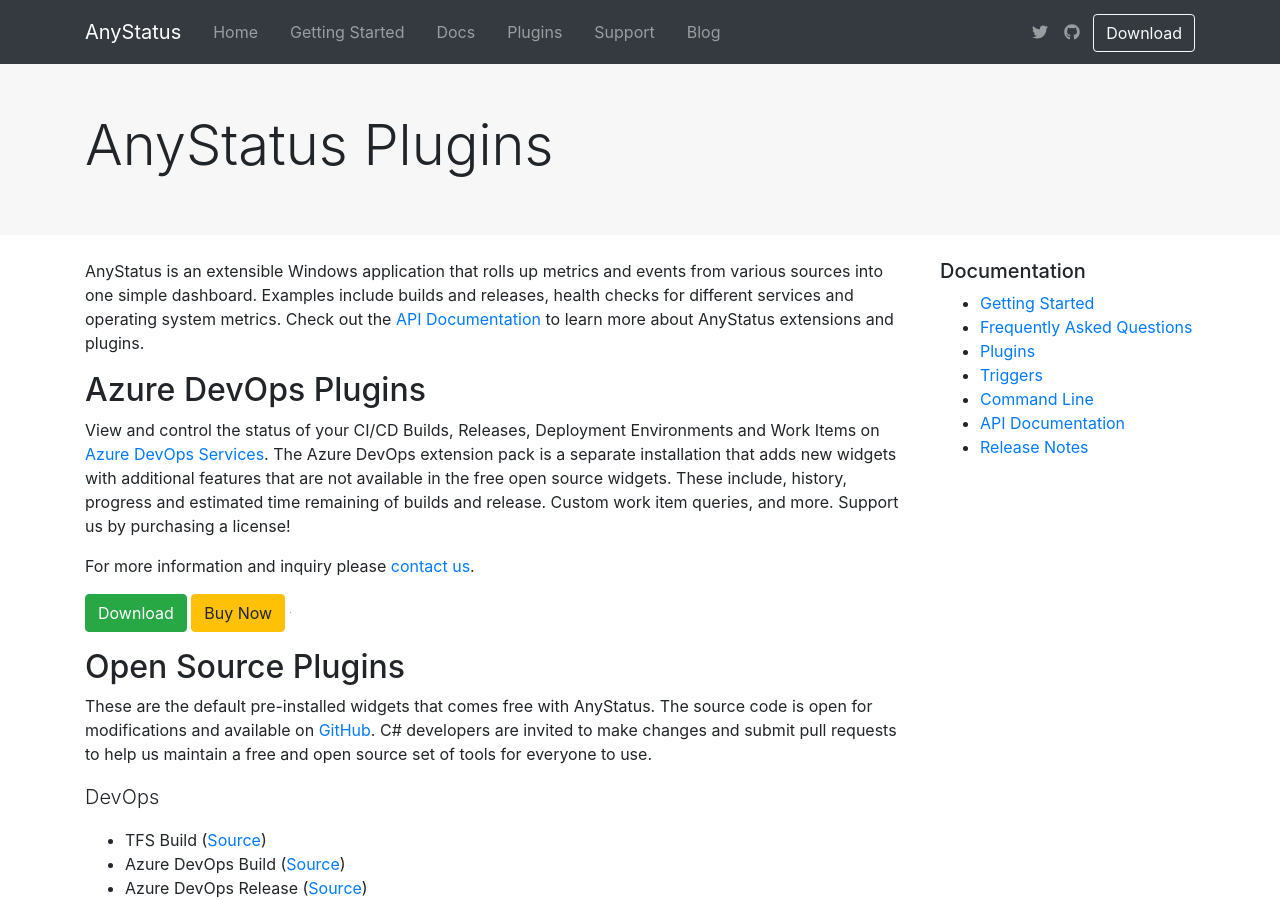
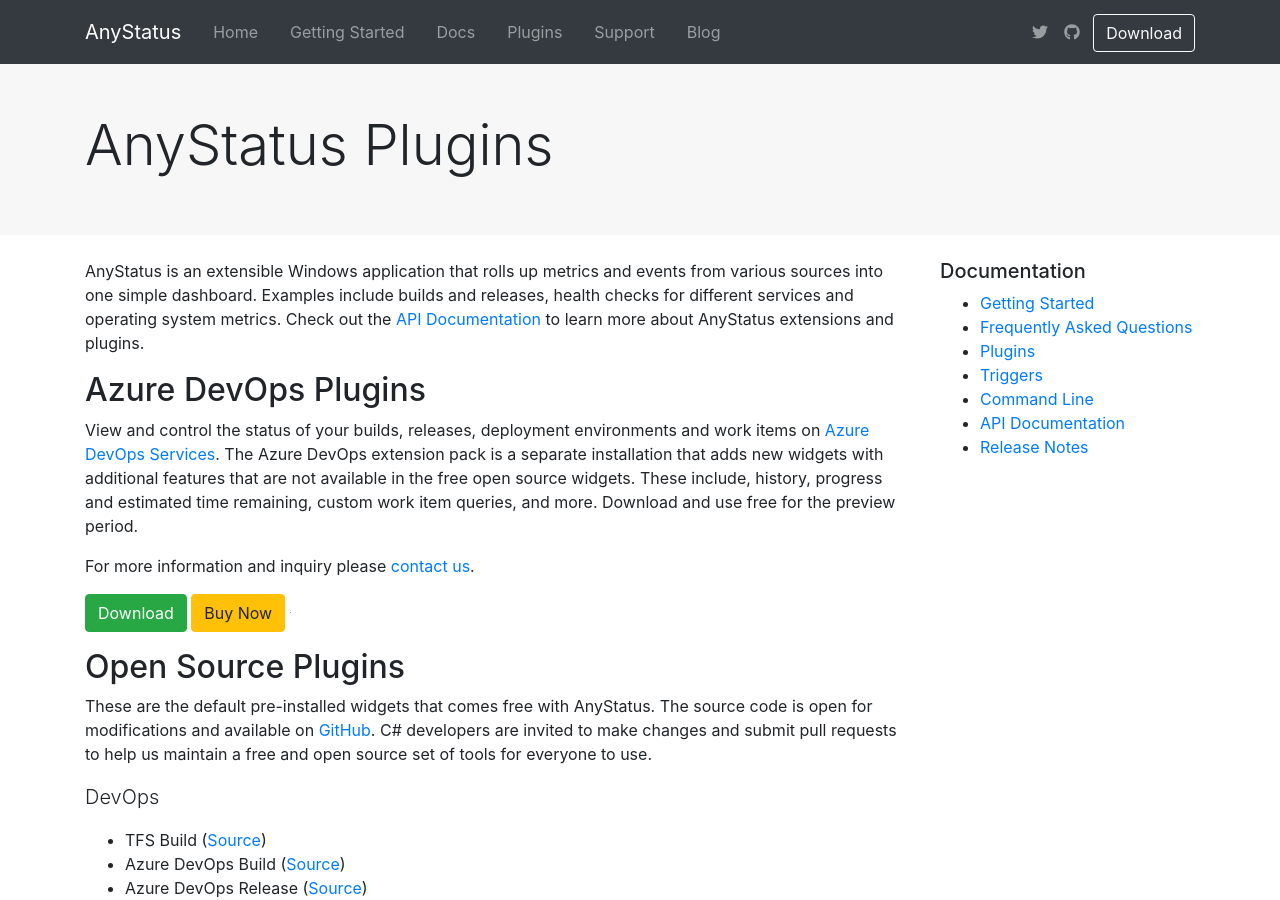
Before and after one commit to AnyStatus/anystatus.github.io, a Jekyll site: the page built from docs/plugins.md, in a window 1280 px wide and 900 px high. Built offline with Jekyll 4.4.1, drawn with Linux system fonts in a browser that asks for light colours; comment, search, counter and statistics services are not loaded.

Commit message:
Update plugins.md

```diff
--- a/docs/plugins.md
+++ b/docs/plugins.md
@@ -8,7 +8,7 @@
 
 ## Azure DevOps Plugins
 
-View and control the status of your CI/CD Builds, Releases, Deployment Environments and Work Items on [Azure DevOps Services](https://azure.microsoft.com/en-us/services/devops/). The Azure DevOps extension pack is a separate installation that adds new widgets with additional features that are not available in the free open source widgets. These include, history, progress and estimated time remaining of builds and release. Custom work item queries, and more. Support us by purchasing a license!
+View and control the status of your builds, releases, deployment environments and work items on [Azure DevOps Services](https://azure.microsoft.com/en-us/services/devops/). The Azure DevOps extension pack is a separate installation that adds new widgets with additional features that are not available in the free open source widgets. These include, history, progress and estimated time remaining, custom work item queries, and more. Download and use free for the preview period.
 
 For more information and inquiry please [contact us](mailto:info@anystat.us).
 
```
